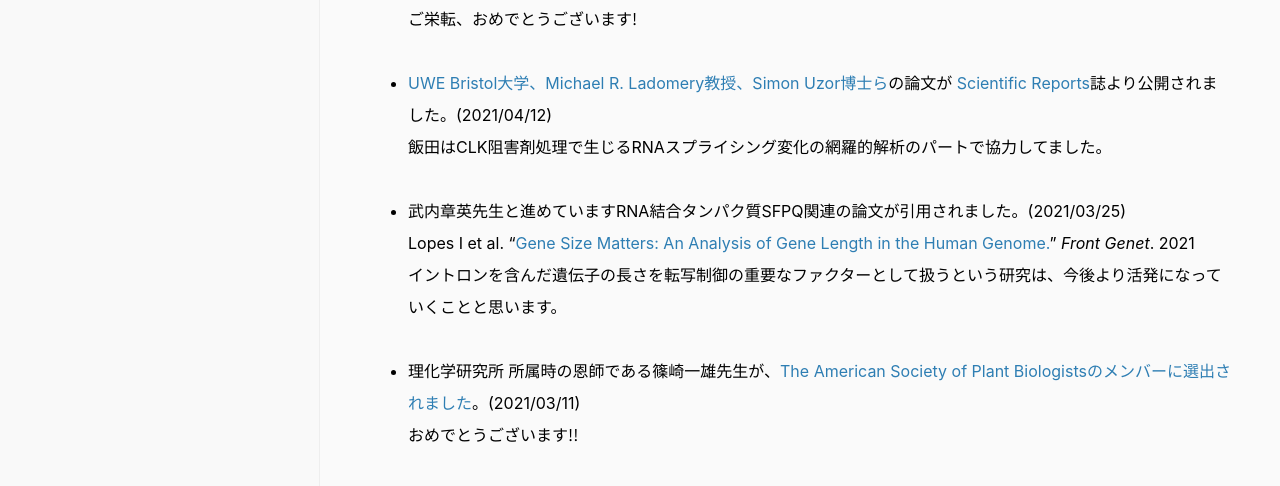
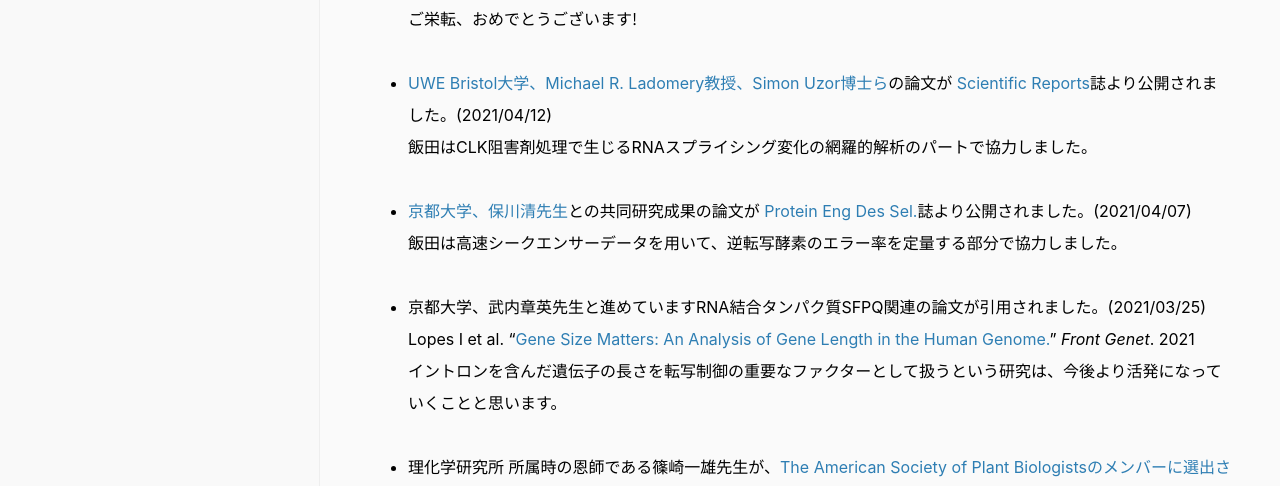
Before and after one commit to keiiida/keiiida.github.io, a plain HTML site: page japanease/index.html in a window 1280 px wide. Shown: the part 465-951 px from the top of the page. Drawn offline with nearby package versions, Linux system fonts and the light colour scheme.

Commit message:
May 07, 2021

```diff
--- a/japanease/index.html
+++ b/japanease/index.html
@@ -60,9 +60,12 @@
 ご栄転、おめでとうございます！<br>
 <br></li>
 <li><a href="https://www.ladomerylab.org/">UWE Bristol大学、Michael R. Ladomery教授、Simon Uzor博士ら</a>の論文が <a href="https://www.nature.com/articles/s41598-021-86908-6">Scientific Reports</a>誌より公開されました。(2021/04/12)<br>
-飯田はCLK阻害剤処理で生じるRNAスプライシング変化の網羅的解析のパートで協力してました。<br>
+飯田はCLK阻害剤処理で生じるRNAスプライシング変化の網羅的解析のパートで協力しました。<br>
 <br></li>
-<li>武内章英先生と進めていますRNA結合タンパク質SFPQ関連の論文が引用されました。(2021/03/25) <br>
+<li><a href="http://www.enzchem.kais.kyoto-u.ac.jp/member.html">京都大学、保川清先生</a>との共同研究成果の論文が <a href="https://academic.oup.com/peds/article-abstract/doi/10.1093/protein/gzab006/6213763">Protein Eng Des Sel.</a>誌より公開されました。(2021/04/07)<br>
+飯田は高速シークエンサーデータを用いて、逆転写酵素のエラー率を定量する部分で協力しました。<br>
+<br></li>
+<li>京都大学、武内章英先生と進めていますRNA結合タンパク質SFPQ関連の論文が引用されました。(2021/03/25) <br>
 Lopes I et al. &ldquo;<a href="https://www.frontiersin.org/articles/10.3389/fgene.2021.559998/full">Gene Size Matters: An Analysis of Gene Length in the Human Genome.</a>&rdquo; <em>Front Genet</em>. 2021<br>
 イントロンを含んだ遺伝子の長さを転写制御の重要なファクターとして扱うという研究は、今後より活発になっていくことと思います。<br>
 <br></li>
```
Also changed, not shown: algolia.json (+1 -1 lines).
